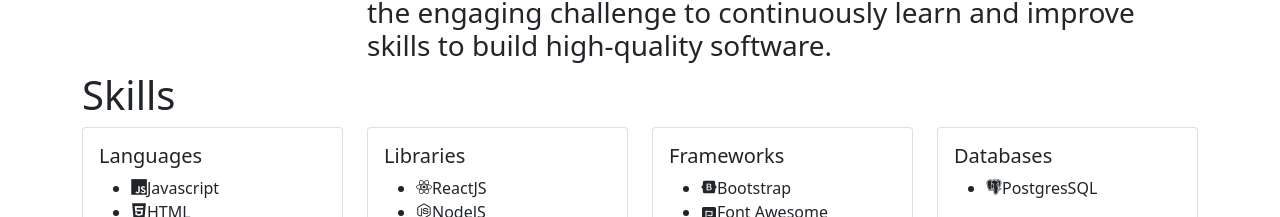
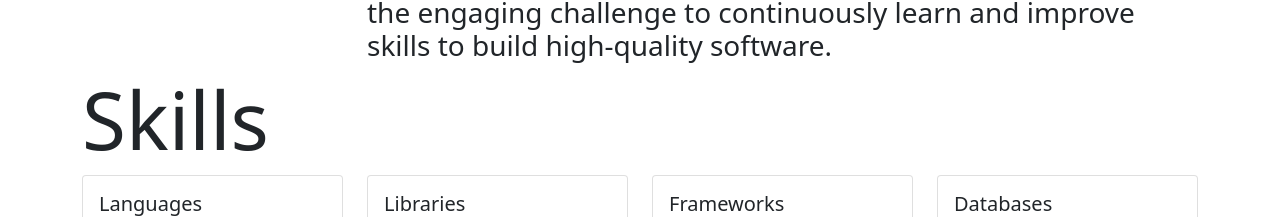
Before and after one commit to ktobar/portfolio, a Next.js app: page / in a window 1280 px wide. Shown: the part 265-482 px from the top of the page. Built offline with nearby package versions, Linux system fonts and the light colour scheme.

Commit message:
testing bootstrap secondary display-1

```diff
--- a/components/Skills/Skills.jsx
+++ b/components/Skills/Skills.jsx
@@ -51,7 +51,7 @@ export default function Skills(props) {
 
       <div className="container">
         <div className="row">
-        <h1 className="secondary">Skills</h1>
+        <h1 className="display-1">Skills</h1>
         {cardList(skills)}
         </div>
       </div>
```
